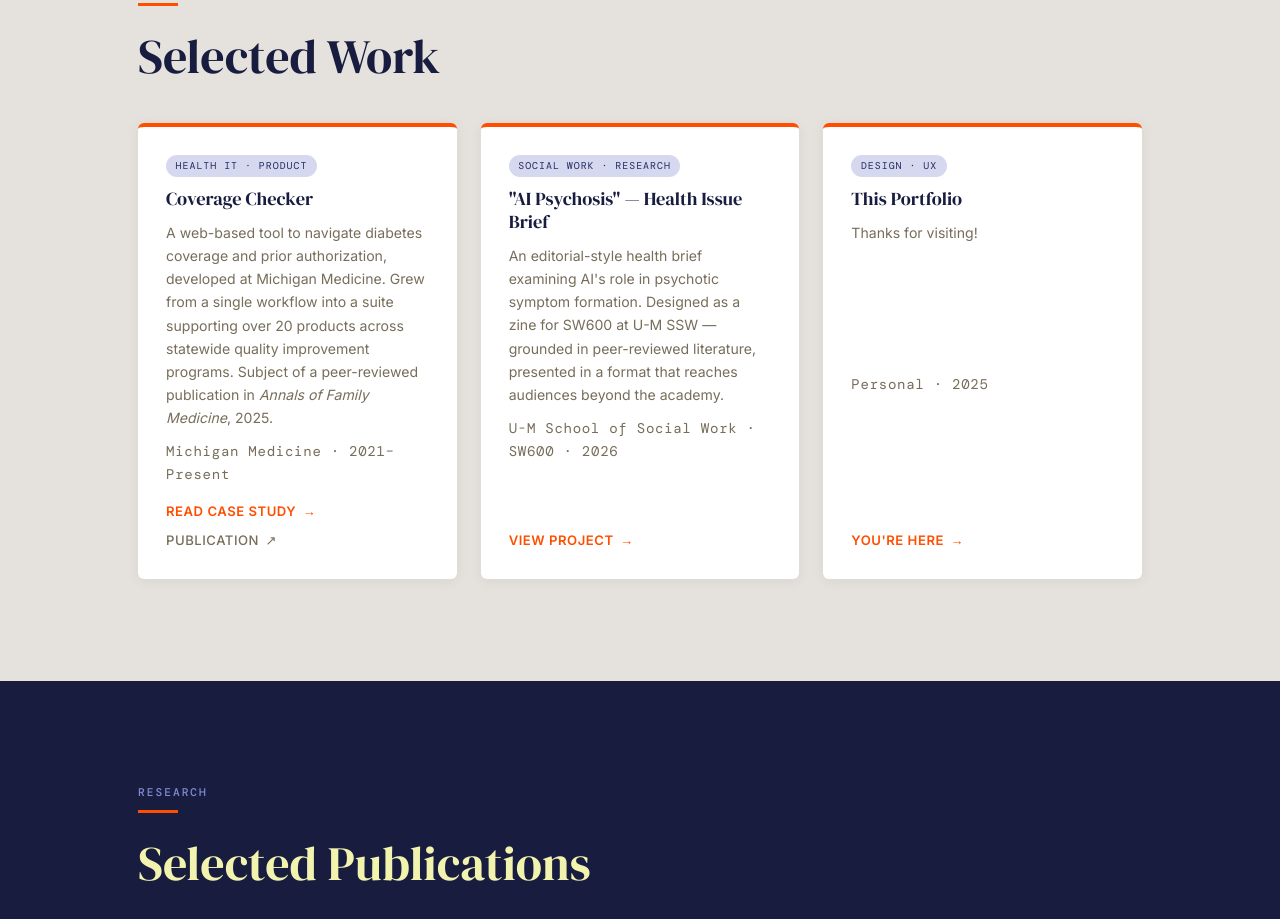
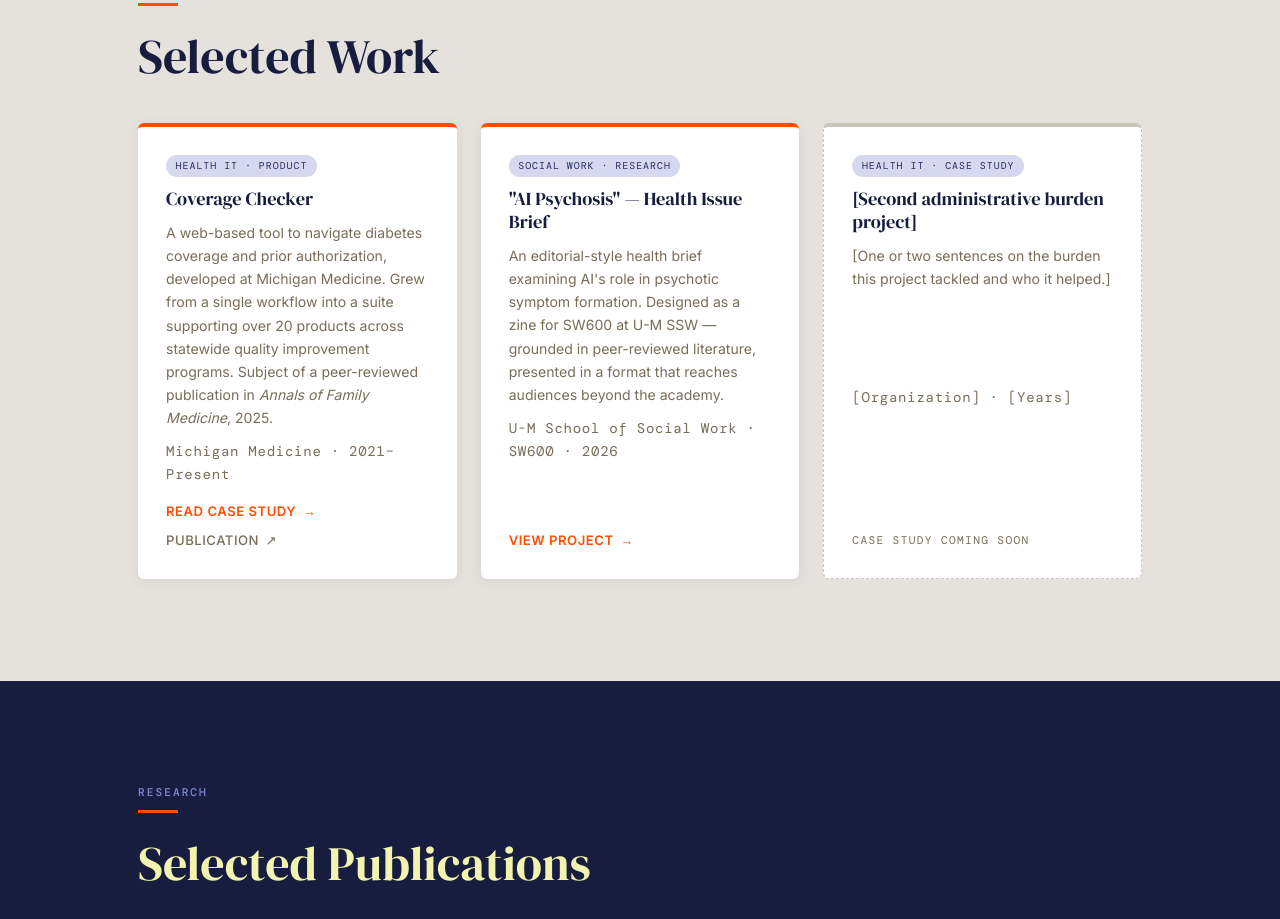
Before and after one commit to noa-kim/noa-kim.github.io, a plain HTML site: page index.html in a window 1280 px wide. Shown: the part 2758-3677 px from the top of the page. Drawn offline with nearby package versions, Linux system fonts and the light colour scheme.

Commit message:
Replace This Portfolio card with a coming-soon case study slot
Co-Authored-By: Claude Opus 5.5 <noreply@anthropic.com>
Claude-Session: https://claude.ai/code/session_01N1cWYRSXaif4oMyFeMXVTx

```diff
--- a/index.html
+++ b/index.html
@@ -490,6 +490,17 @@
     .project-link--secondary::after { content: '↗'; }
     .project-link--secondary:hover { color: var(--ot-main); }
 
+    .project-card--soon { border-top-color: var(--dg-800); box-shadow: none; border: 1px dashed var(--dg-800); border-top: 4px solid var(--dg-800); }
+    .project-card--soon:hover { transform: none; box-shadow: none; }
+    .project-soon {
+      font-family: var(--font-mono);
+      font-size: 0.7rem;
+      letter-spacing: 0.12em;
+      text-transform: uppercase;
+      color: var(--dg-main);
+      margin-top: 0.25rem;
+    }
+
     /* ─── Publications ───────────────────────────────────────── */
     #publications {
       background: var(--ot-200);
@@ -776,14 +787,14 @@
             <a href="../SW600/" class="project-link" aria-label="View the AI Psychosis health issue brief">View project</a>
           </article>
 
-          <article class="project-card">
-            <span class="project-tag">Design · UX</span>
-            <h3>This Portfolio</h3>
+          <article class="project-card project-card--soon">
+            <span class="project-tag">Health IT · Case study</span>
+            <h3>[Second administrative burden project]</h3>
             <p>
-            Thanks for visiting!
+              [One or two sentences on the burden this project tackled and who it helped.]
             </p>
-            <p class="project-meta">Personal · 2025</p>
-            <a href="#hero" class="project-link" aria-label="You're already here">You're here</a>
+            <p class="project-meta">[Organization] · [Years]</p>
+            <span class="project-soon">Case study coming soon</span>
           </article>
 
         </div>
```
